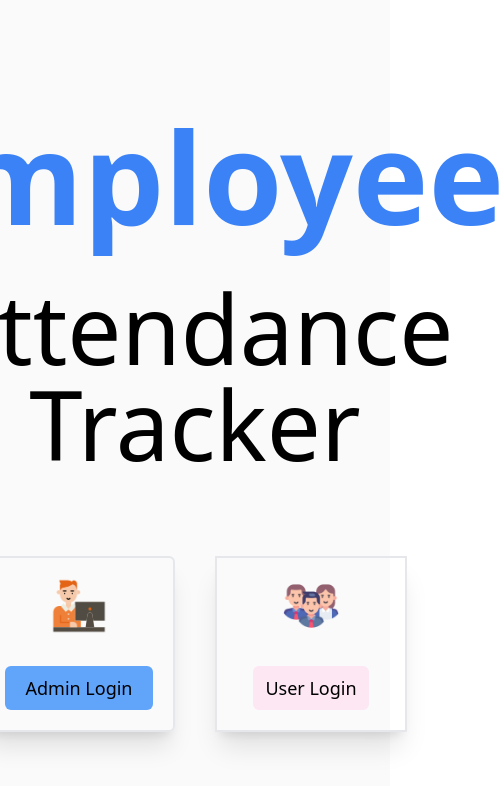
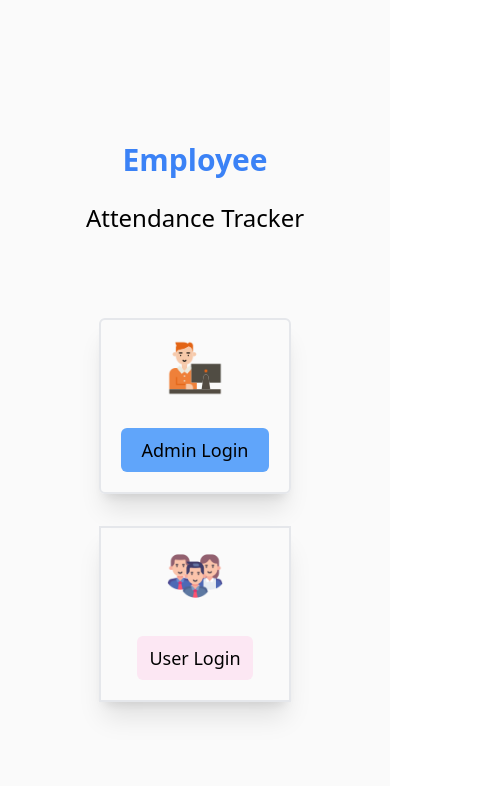
Before and after one commit to Vimala2020/employee-activity-tracker, a React (Create React App) app in the folder frontend/: page / in a window 390 px wide. Shown: the top 786 px of the page, 504 px wide, since content can reach past the window. Built offline with nearby package versions, Linux system fonts and the light colour scheme.

Commit message:
updated tailwind

```diff
--- a/frontend/public/index.html
+++ b/frontend/public/index.html
@@ -3,7 +3,7 @@
 <head>
   <meta charset="UTF-8">
   <meta name="viewport" content="width=device-width, initial-scale=1.0">
-  <title>Attendance</title>
+  <title>Attendance tracker</title>
 </head>
 <body>
   <div id="root"></div>
--- a/frontend/src/pages/Banner.js
+++ b/frontend/src/pages/Banner.js
@@ -6,17 +6,17 @@ import user from '../assets/user.png';
 const Banner = () => {
   return (
     <div className="h-screen flex justify-center items-center flex-col gap-16 bg-[#fafafa]">
-      <div className="flex justify-between items-center mx-10">
+      <div className="flex  md:justify-between items-center mx-10">
         <div className="w-full">
-          <h1 className="text-9xl text-blue-500 text-center font-semibold">Employee</h1>
-          <h2 className="text-8xl mt-10 text-center">Attendance Tracker</h2>
+          <h1 className="text-3xl lg:text-5xl xl:text-9xl text-blue-500 text-center font-semibold">Employee</h1>
+          <h2 className="text-2xl lg:text-5xl xl:text-8xl mt-6 text-center">Attendance Tracker</h2>
         </div>
-        <div className="w-[50%]">
+        <div className="hidden md:flex w-[50%]">
           <img src="https://www.softworks.com/wp-content/uploads/2023/11/Strategies-for-Improving-Employee-Attendance-Blog-Image.png" alt="" className="rounded-md" />
         </div>
       </div>
       <div className="flex justify-center mt-5">
-        <div className="flex justify-center gap-10 w-full">
+        <div className="flex flex-wrap justify-center gap-8 mx-10">
           <Link to="/login">
             <div className="border-2 rounded-md p-5 flex flex-col justify-center items-center gap-8 w-48 shadow-xl hover:shadow-inner">
               <img src={admin} alt="admin" className="w-14" />
```
